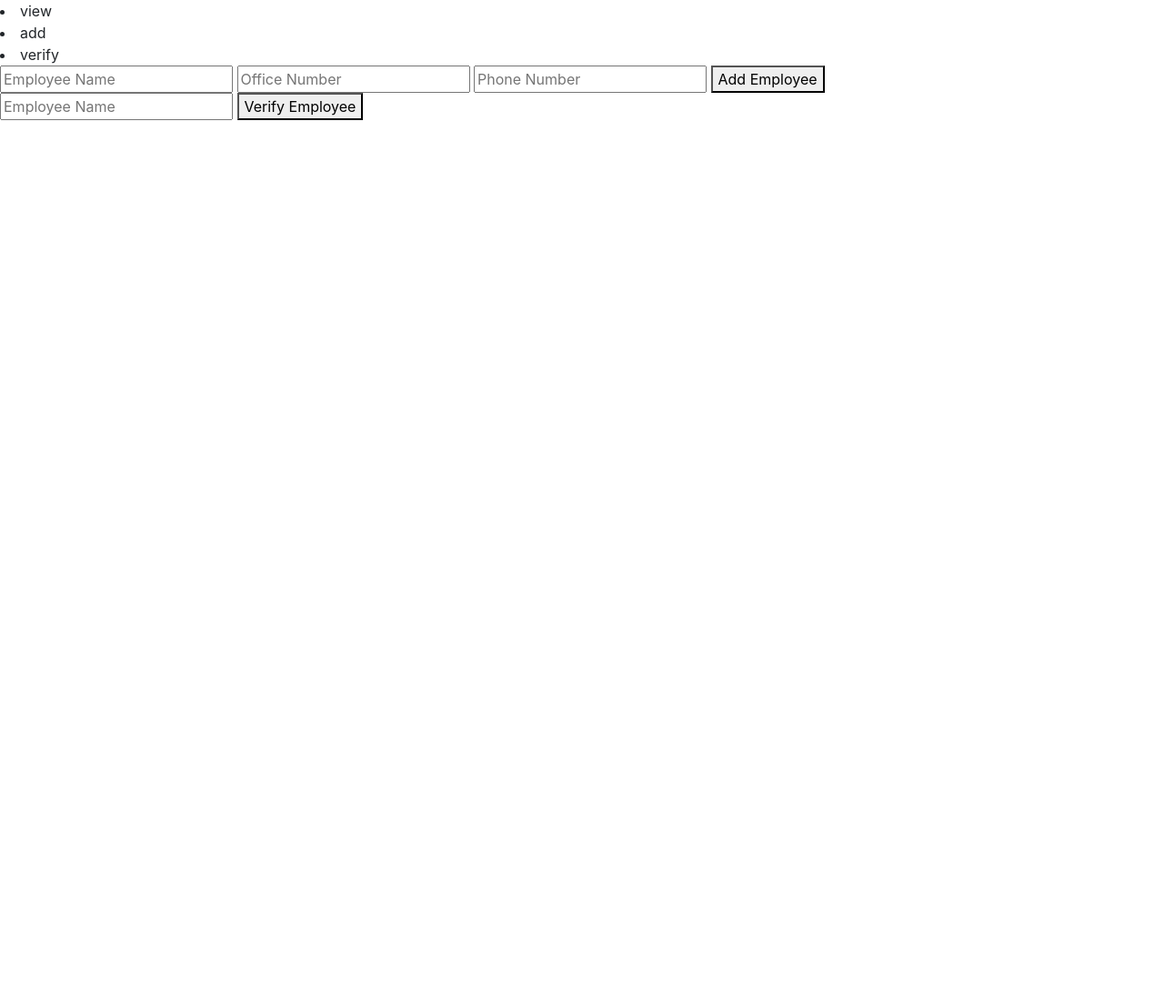
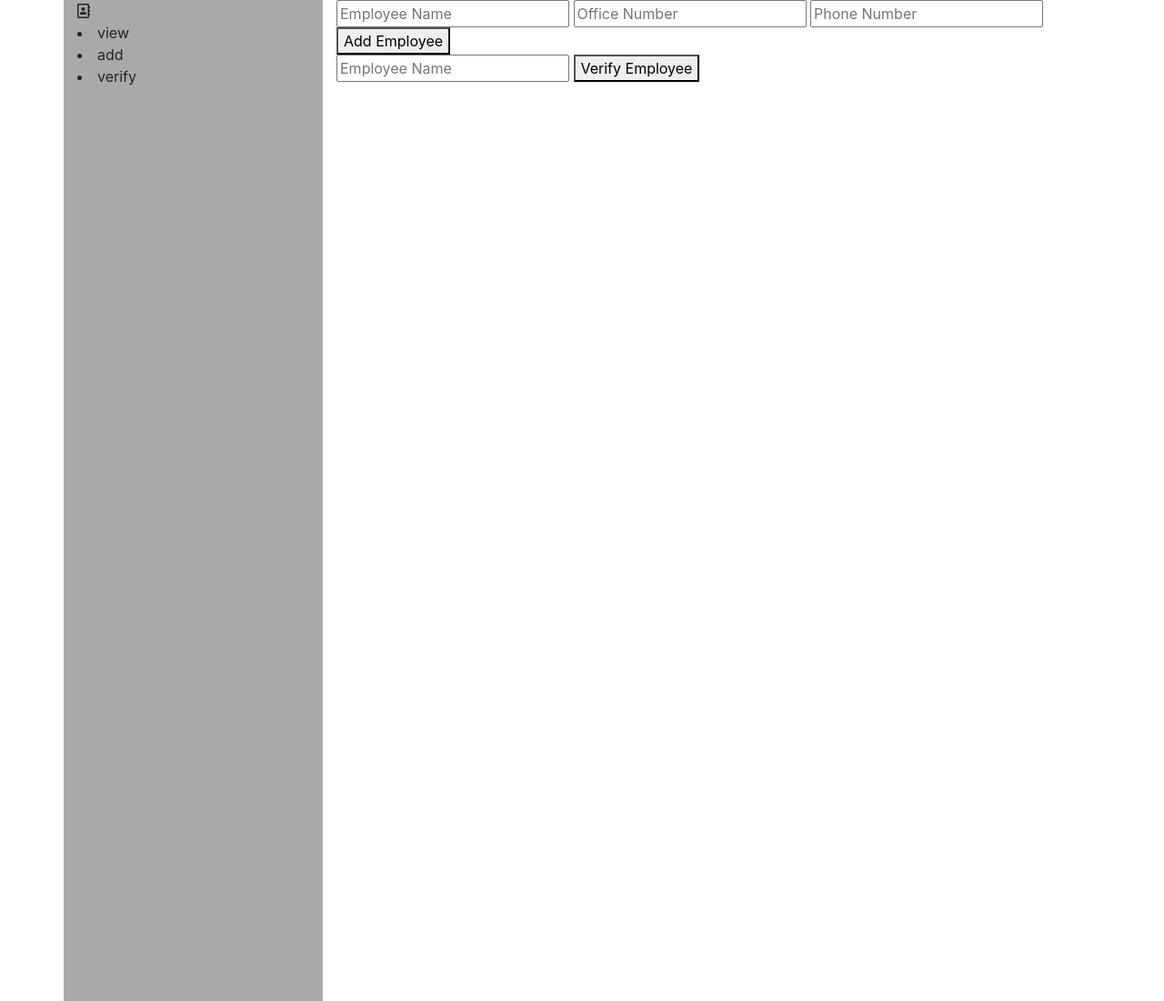
Before and after one commit to vupnguyen55/EmployeeDir, a plain HTML site: page Employee Directory/unsolved/index.html in a window 1280 px wide. Shown: the top 1100 px of the page at 91% size. Before the commit the page ends 800 px from the top, so only its background shows below. Drawn offline with nearby package versions, Linux system fonts and the light colour scheme.

Commit message:
Final copy

```diff
--- a/Employee Directory/unsolved/index.html
+++ b/Employee Directory/unsolved/index.html
@@ -9,13 +9,19 @@
   <link href="https://fonts.googleapis.com/css?family=Ubuntu" rel="stylesheet">
    <link rel="stylesheet" href="https://use.fontawesome.com/releases/v5.7.0/css/all.css" integrity="sha384-lZN37f5QGtY3VHgisS14W3ExzMWZxybE1SJSEsQp9S+oqd12jhcu+A56Ebc1zFSJ" crossorigin="anonymous">
    <link rel="stylesheet" href="https://stackpath.bootstrapcdn.com/bootstrap/4.2.1/css/bootstrap.min.css" integrity="sha384-GJzZqFGwb1QTTN6wy59ffF1BuGJpLSa9DkKMp0DgiMDm4iYMj70gZWKYbI706tWS" crossorigin="anonymous">
+   <link rel="stylesheet" type="type/css" href="reset.css">
+   <link rel="stylesheet" type="text/css" href="style.css">
+
 </head>
-<div id="navigation">
+<div class="container">
+  <div class="row">
+<div class="col-md-3" id="navigation">
+  <i class="far fa-address-book"></i>
   <li id="view">view</li>
   <li id="add">add</li>
   <li id="verify">verify</li>
 </div>
-<form>
+<div class="col-md-9">
 <div id="addWrap">
   <input id="inName" type="text" placeholder="Employee Name">
   <input id="inOffice" type="text" placeholder="Office Number">
@@ -26,8 +32,12 @@
   <input id="verifyName" type="text" placeholder="Employee Name">
   <button id="verifyEmployee">Verify Employee</button>
 </div>
-</form>
 <div id="displayBox"></div>
+</div>
+
+</div>
+</div>
+
 
 <body>
   <script src="dom.js"></script>
--- /dev/null
+++ b/Employee Directory/unsolved/reset.css
@@ -0,0 +1,48 @@
+/* http://meyerweb.com/eric/tools/css/reset/
+   v2.0 | 20110126
+   License: none (public domain)
+*/
+
+html, body, div, span, applet, object, iframe,
+h1, h2, h3, h4, h5, h6, p, blockquote, pre,
+a, abbr, acronym, address, big, cite, code,
+del, dfn, em, img, ins, kbd, q, s, samp,
+small, strike, strong, sub, sup, tt, var,
+b, u, i, center,
+dl, dt, dd, ol, ul, li,
+fieldset, form, label, legend,
+table, caption, tbody, tfoot, thead, tr, th, td,
+article, aside, canvas, details, embed,
+figure, figcaption, footer, header, hgroup,
+menu, nav, output, ruby, section, summary,
+time, mark, audio, video {
+margin: 0;
+padding: 0;
+border: 0;
+font-size: 100%;
+font: inherit;
+vertical-align: baseline;
+}
+/* HTML5 display-role reset for older browsers */
+article, aside, details, figcaption, figure,
+footer, header, hgroup, menu, nav, section {
+display: block;
+}
+body {
+line-height: 1;
+}
+ol, ul {
+list-style: none;
+}
+blockquote, q {
+quotes: none;
+}
+blockquote:before, blockquote:after,
+q:before, q:after {
+content: '';
+content: none;
+}
+table {
+border-collapse: collapse;
+border-spacing: 0;
+}
--- a/Employee Directory/unsolved/style.css
+++ b/Employee Directory/unsolved/style.css
@@ -0,0 +1,12 @@
+.officeInfo {
+    border: 2px solid grey;
+}
+
+.addEmploy {
+    border: 2px solid grey;
+}
+
+#navigation{
+    background-color: darkgrey;
+    height: 10000px;
+}
```
Also changed, not shown: Employee Directory/unsolved/app.js (line endings or trailing spaces).
